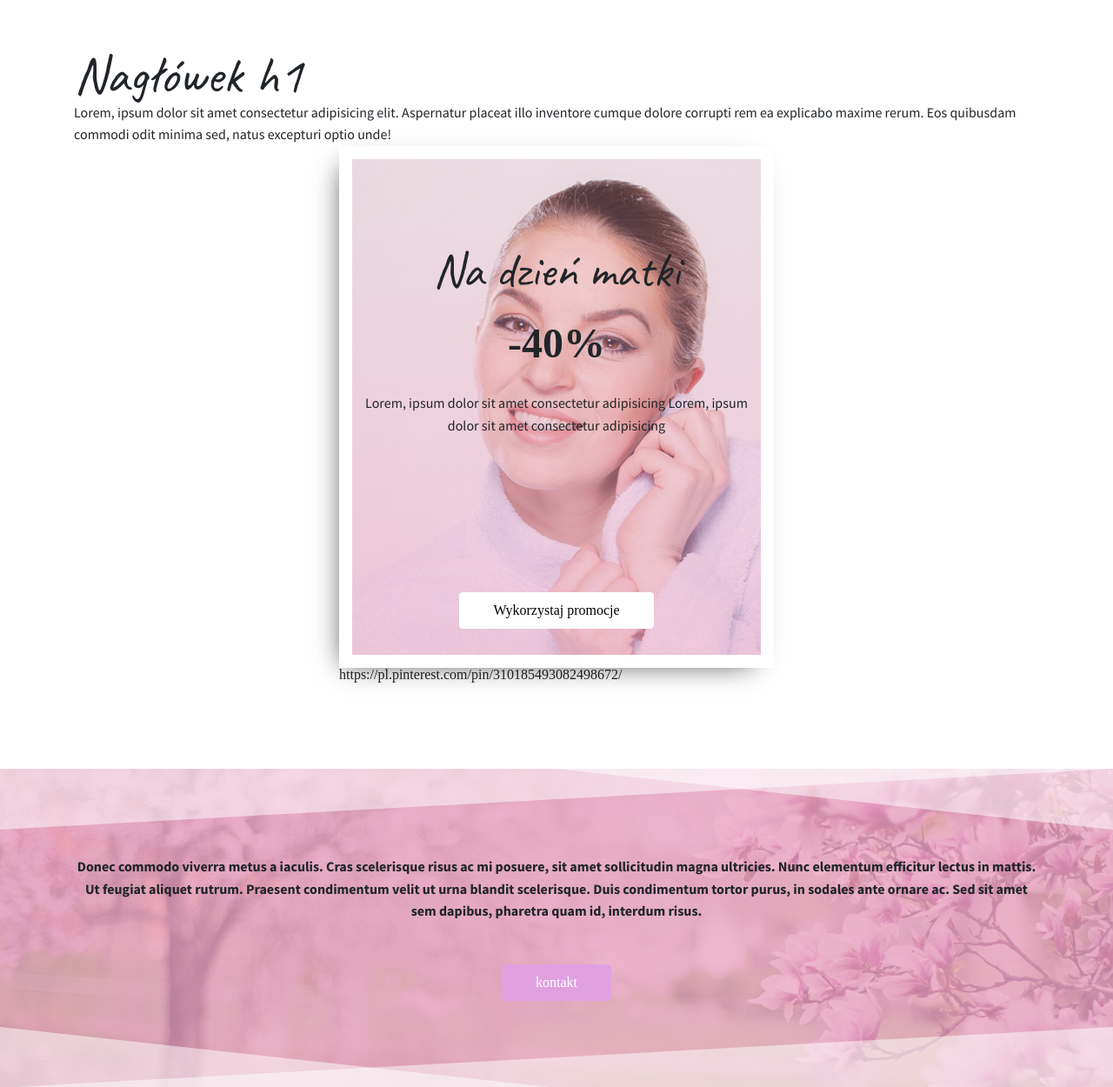
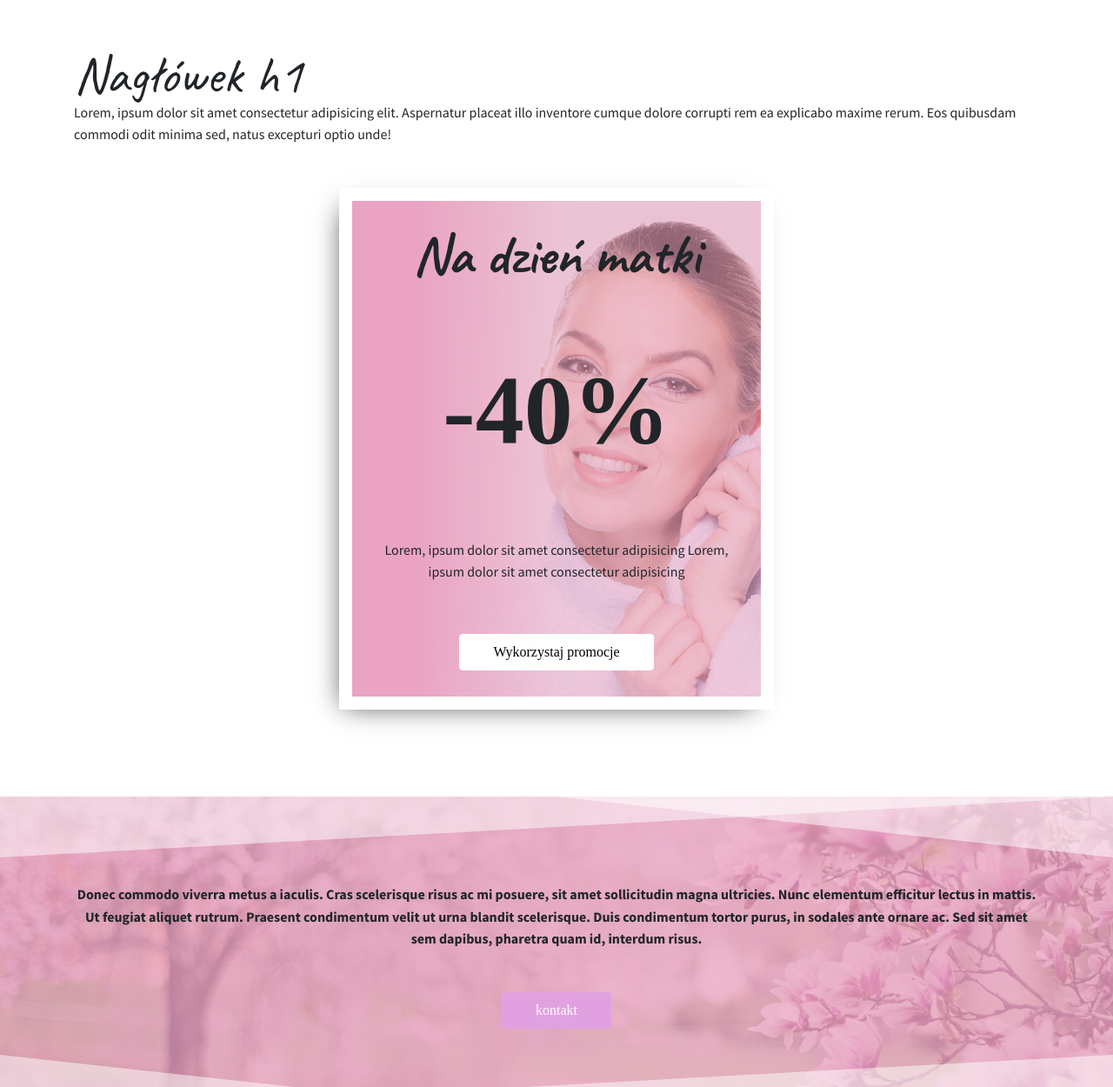
Before and after one commit to webyou-pl/Sara, a PHP site: page /subpages/promocje.php in a window 1280 px wide. Shown: the part 299-1549 px from the top of the page at 87% size. Run offline with PHP 8.4, Linux system fonts and the light colour scheme; some libraries are stand-ins or nearby versions.

Commit message:
Układ tekstu na promocji.

```diff
--- a/scss/pages/promations.scss
+++ b/scss/pages/promations.scss
@@ -1,6 +1,6 @@
 .card-promotion{
     background-size: cover;
-    background-position: center;
+    background-position: left;
     width: 500px;
     min-height: 600px;
     position: relative;
@@ -20,7 +20,7 @@
         left: 0;
         width: 100%;
         height: 100%;
-        background-image: linear-gradient(rgba($primary,0.2),rgba($primary,0.55));
+        background-image: linear-gradient( to right, rgba($primary,1) 15%,rgba($primary,0.55) 50%);
         z-index: 1;
     }
 
@@ -30,20 +30,24 @@
     }
     &__text{
         width: 100%;
-        padding: 15px;
+        padding: 30px;
+        padding-bottom: 130px;
+        display: flex;
+        flex-direction: column;
+        justify-content: space-between;;
+        height: 100%;
+        z-index: 2;
         position: absolute;
         text-align: center;
-        top: calc(50% - 200px);
-        left: 50%;
-        transform: translate(-50%);
-        z-index: 2;
         h2{
             margin-bottom: 2rem;
+            font-size: 4rem;
+            font-weight: bold;
         }
         span{
             display: block;
             margin-bottom: 2rem;
-            font-size: 3rem;
+            font-size: 7rem;
             font-weight: bold;
         }
         p{
--- a/subpages/promocje.php
+++ b/subpages/promocje.php
@@ -14,7 +14,7 @@
         <main>
             <div class="container">
                 <h1>Nagłówek h1</h1>
-                <p>Lorem, ipsum dolor sit amet consectetur adipisicing elit. Aspernatur placeat illo inventore cumque dolore corrupti rem ea explicabo maxime rerum. Eos quibusdam commodi odit minima sed, natus excepturi optio unde!</p>
+                <p class="mb-5">Lorem, ipsum dolor sit amet consectetur adipisicing elit. Aspernatur placeat illo inventore cumque dolore corrupti rem ea explicabo maxime rerum. Eos quibusdam commodi odit minima sed, natus excepturi optio unde!</p>
 
                 <div class="row justify-content-center">
                     <div class="col-auto">
@@ -28,7 +28,6 @@
                             <a href="#!" class="btn btn-white">Wykorzystaj promocje</a>
                             </div>
                         </div>
-                        https://pl.pinterest.com/pin/310185493082498672/
                     </div>
                 </div>
             </div>
```
Also changed, not shown: build/main.css.
